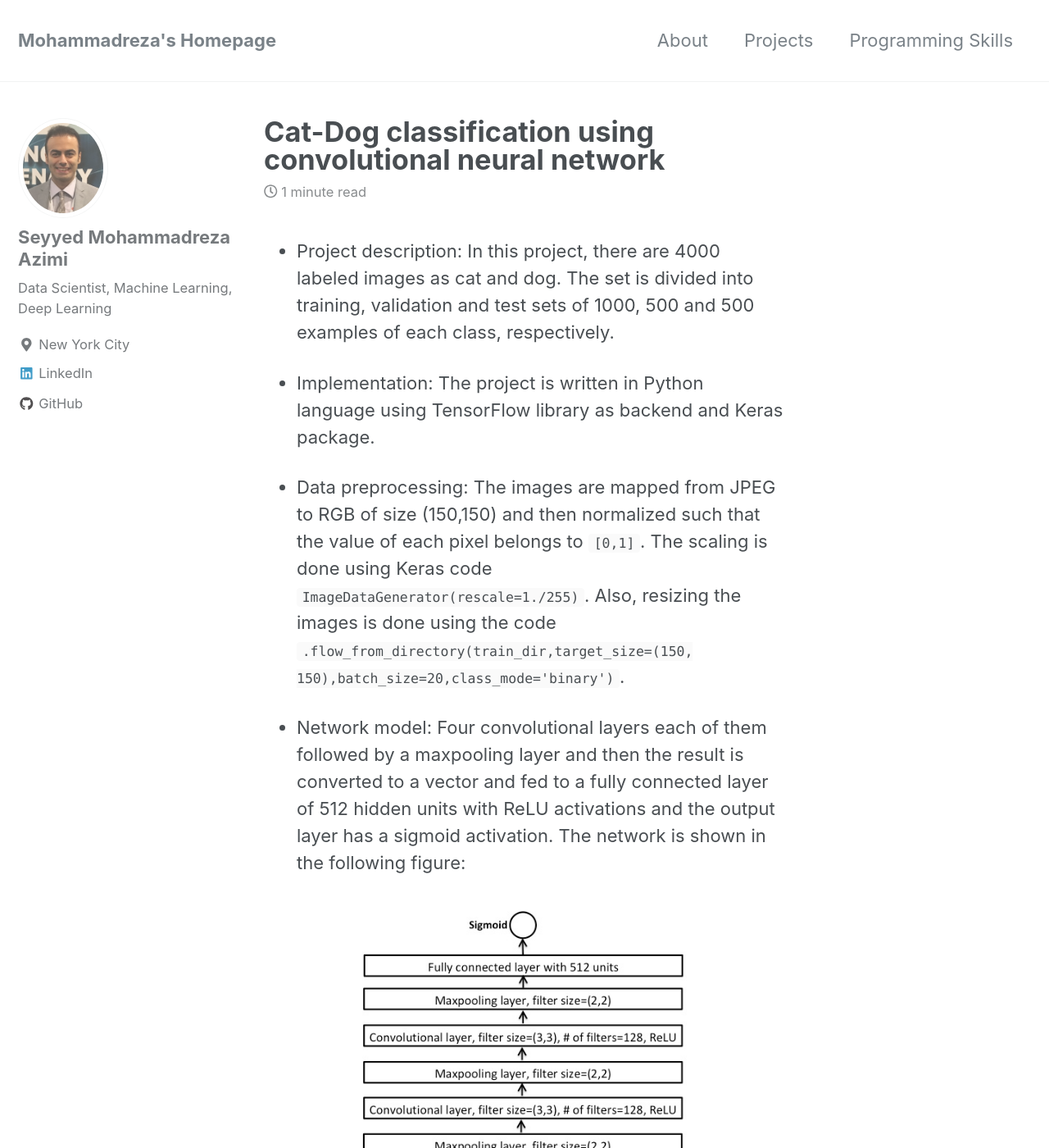
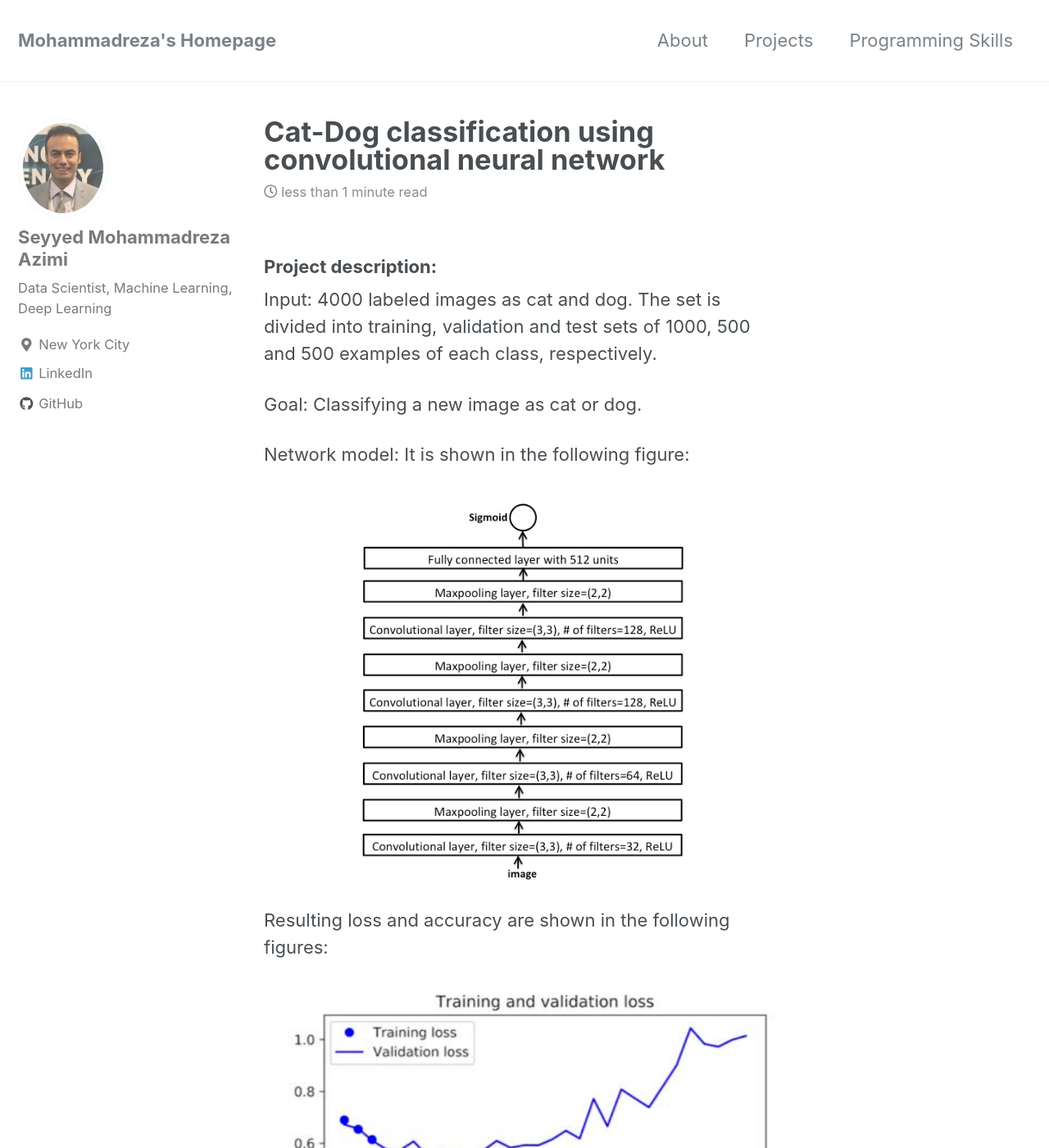
Before and after one commit to MohammadrezaAzimi/MohammadrezaAzimi.github.io, a Jekyll site: the page built from _posts/2018-04-08-CatDogClassification.md, in a window 1280 px wide and 1400 px high. Shown: the whole window at 82% size. Built offline with Jekyll 4.4.1, drawn with Linux system fonts in a browser that asks for light colours; nearby versions of some CDN libraries; some of the changed text lies outside the part shown.

Commit message:
new github

````diff
--- a/_posts/2018-04-08-CatDogClassification.md
+++ b/_posts/2018-04-08-CatDogClassification.md
@@ -5,52 +5,29 @@
 excerpt: "Computer Vision"
 mathjax: "true"
 ---
-* Project description:
-In this project, there are 4000 labeled images as cat and dog. The set is divided into training, validation and test sets of 1000, 500 and 500 examples of each class, respectively.
+### Project description:
 
-* Implementation: The project is written in Python language using TensorFlow library as backend and Keras package.
+Input: 4000 labeled images as cat and dog. The set is divided into training, validation and test sets of 1000, 500 and 500 examples of each class, respectively.
 
-* Data preprocessing: The images are mapped from JPEG to RGB of size (150,150) and then normalized such that the value of each pixel belongs to `[0,1]`. The scaling is done using Keras code ```ImageDataGenerator(rescale=1./255)```. Also, resizing the images is done using the code ```.flow_from_directory(train_dir,target_size=(150, 150),batch_size=20,class_mode='binary')```.
+Goal: Classifying a new image as cat or dog.
 
-* Network model: Four convolutional layers each of them followed by a maxpooling layer and then the result is converted to a vector and fed to a fully connected layer of 512 hidden units with ReLU activations and the output layer has a sigmoid activation. The network is shown in the following figure:
+Network model: It is shown in the following figure:
 
 <img src="{{ site.url }}{{ site.baseurl }}/images/CatDogConv/Slide1.jpg" alt="ooo">
 
-* Since the training set is comprised of 2000 data points, generating batch sizes of 20 samples using generator object requires setting the number of steps per each epoch equal to 100.
 
-
-* The model is fitted to the training data using
-
-```
-history = model.fit_generator(
-      train_generator,
-      steps_per_epoch=100,
-      epochs=30,
-      validation_data=validation_generator,
-      validation_steps=50)
-
-```
-* Resulting loss and accuracy are shown in the following figures:
+Resulting loss and accuracy are shown in the following figures:
 
 <img src="{{ site.url }}{{ site.baseurl }}/images/CatDogConv/loss.png" alt="ooo">
 
 <img src="{{ site.url }}{{ site.baseurl }}/images/CatDogConv/acc.png" alt="ooo">
 
-* Modification: To increase the accuracy, data augmentation is used to obtain more training data. The code is
-```
-datagen = ImageDataGenerator(
-      rotation_range=40,
-      width_shift_range=0.2,
-      height_shift_range=0.2,
-      shear_range=0.2,
-      zoom_range=0.2,
-      horizontal_flip=True,
-      fill_mode='nearest')
-```
-* Resulting loss and accuracy are shown in the following figures:
+Modification:
+
+To increase the accuracy, data augmentation is used to obtain more training data. Resulting loss and accuracy are shown in the following figures:
 
 <img src="{{ site.url }}{{ site.baseurl }}/images/CatDogConv/loss2.png" alt="ooo">
 
 <img src="{{ site.url }}{{ site.baseurl }}/images/CatDogConv/acc2.png" alt="ooo">
 
-The source code of this project is available in my [Github page](https://github.com/MohammadrezaAzimi/Cat-Dog-Classification-ConvNet/blob/master/Cats%20and%20dogs%20using%20Keras.ipynb). Interested reader is referred to the book *Deep Learning with Python* by Francois Chollet.
+The source code of this project is available in my [Github page](https://github.com/MohammadrezaAzimi/Cat-Dog-Classification-ConvNet).
````
